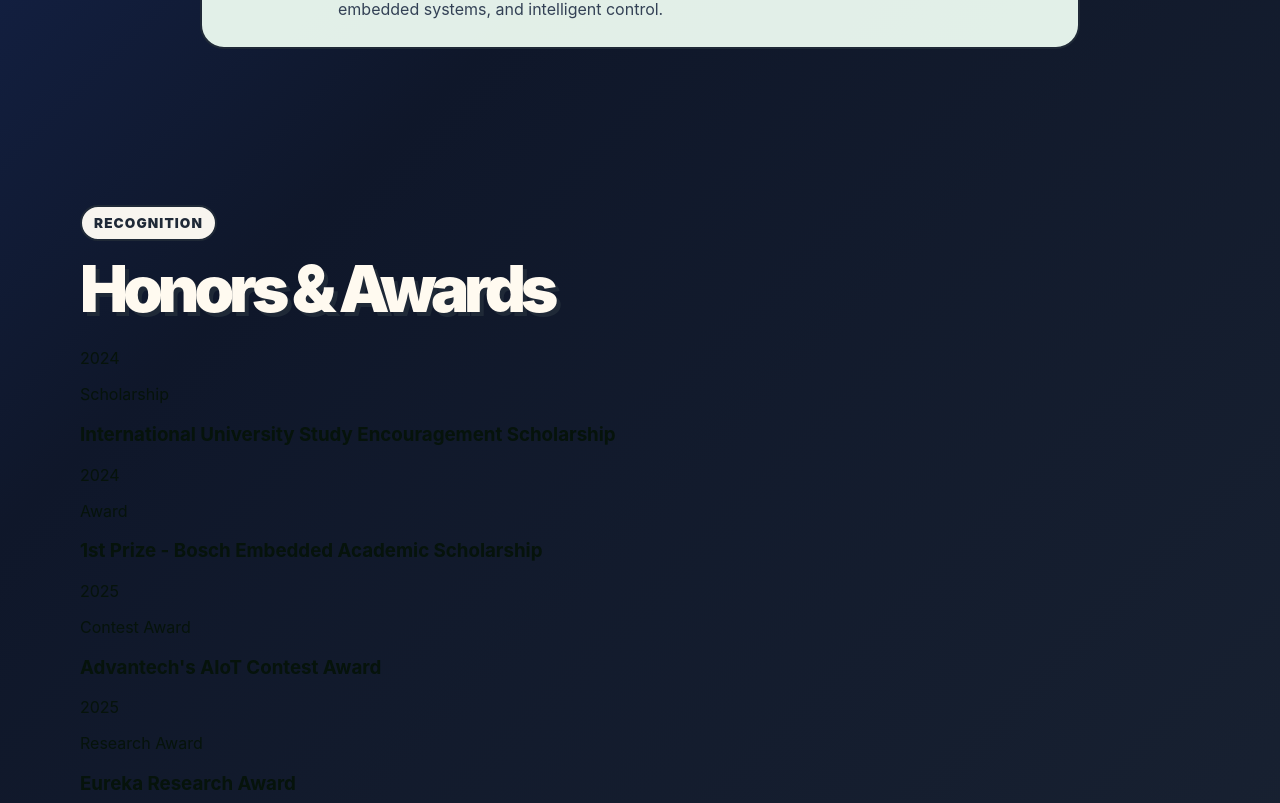
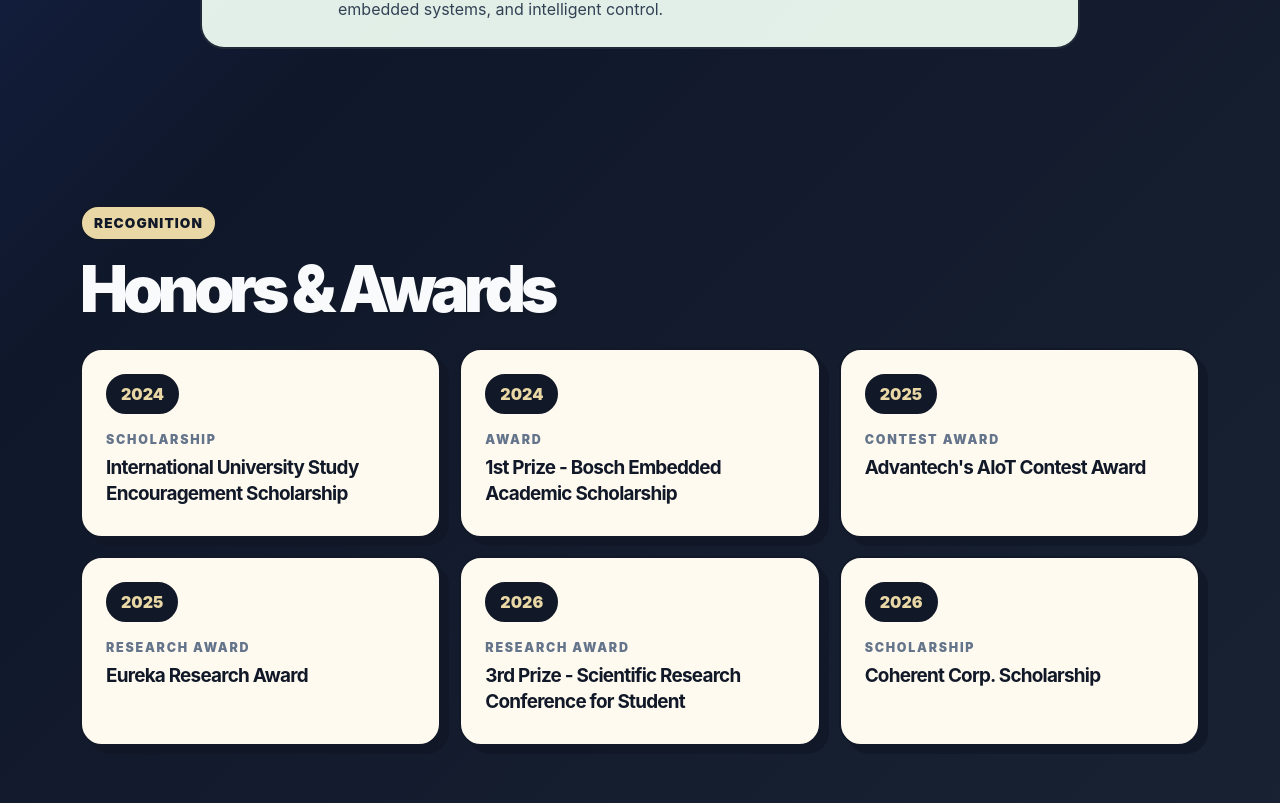
Before and after one commit to doanminh2203/portfolio, a React app: page / in a window 1280 px wide. Shown: the part 1897-2700 px from the top of the page. Built offline with nearby package versions, Linux system fonts and the light colour scheme; no server answers; the HTML template or start-up script is replaced by a standard one.

Commit message:
fix honor

```diff
--- a/src/App.css
+++ b/src/App.css
@@ -534,3 +534,69 @@ footer {
     grid-template-columns: 1fr;
   }
 }
+
+#honors {
+  position: relative;
+}
+
+#honors .section-kicker {
+  background: #e9d8a6;
+  color: #111827;
+  border-color: #111827;
+}
+
+#honors .section-title {
+  color: #f8fafc;
+  text-shadow: 3px 3px 0 #111827;
+}
+
+.award-grid {
+  display: grid;
+  grid-template-columns: repeat(3, 1fr);
+  gap: 18px;
+}
+
+.award-card {
+  min-height: 190px;
+  padding: 24px;
+  border: 2px solid #111827;
+  border-radius: 22px;
+  background: #fffaf0 !important;
+  color: #111827 !important;
+  box-shadow: 8px 8px 0 rgba(17, 24, 39, 0.95);
+  transition: 0.16s ease;
+}
+
+.award-card:hover {
+  transform: translate(-4px, -4px);
+  background: #f8f5ef !important;
+  box-shadow: 12px 12px 0 rgba(17, 24, 39, 0.95);
+}
+
+.award-year {
+  width: fit-content;
+  margin-bottom: 18px;
+  padding: 8px 13px;
+  border: 2px solid #111827;
+  border-radius: 999px;
+  background: #111827 !important;
+  color: #e9d8a6 !important;
+  font-weight: 950;
+}
+
+.award-type {
+  margin: 0 0 8px;
+  color: #64748b !important;
+  font-size: 0.78rem;
+  font-weight: 950;
+  letter-spacing: 0.14em;
+  text-transform: uppercase;
+}
+
+.award-card h3 {
+  margin: 0;
+  color: #111827 !important;
+  font-size: 1.18rem;
+  line-height: 1.35;
+  letter-spacing: -0.04em;
+}
```
